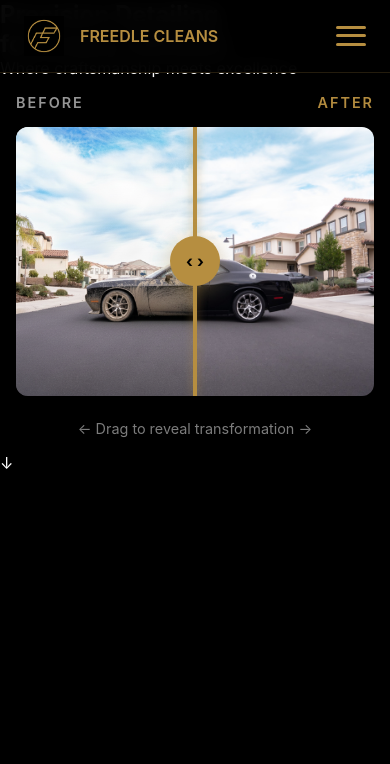
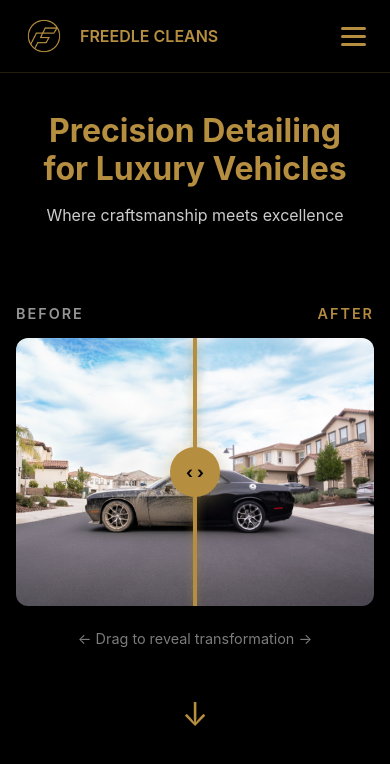
Before and after one commit to kevinjoejaisingh/Freedle-Cleans, a React (Vite) app: page / in a window 390 px wide. Shown: the top 764 px of the page. Built offline with nearby package versions, Linux system fonts and the light colour scheme.

Commit message:
Fix hero section scrolling

```diff
--- a/src/components/Header.css
+++ b/src/components/Header.css
@@ -15,7 +15,6 @@
   justify-content: space-between;
   align-items: center;
   padding: 1.5rem 2rem;
-  position: relative;
 }
 
 .logo {
@@ -23,7 +22,6 @@
   align-items: center;
   gap: 1rem;
   text-decoration: none;
-  cursor: pointer;
   z-index: 1001;
 }
 
@@ -39,22 +37,20 @@
   color: var(--gold);
 }
 
-.nav-links {
+.nav-menu {
   display: flex;
+  align-items: center;
   gap: 3rem;
-  list-style: none;
-  align-items: center;
 }
 
-.nav-links a {
+.nav-menu a {
   color: var(--white);
   text-decoration: none;
   font-size: 1rem;
   transition: color 0.3s;
-  cursor: pointer;
 }
 
-.nav-links a:hover {
+.nav-menu a:hover {
   color: var(--gold);
 }
 
@@ -66,7 +62,7 @@
   border-radius: 4px;
   font-weight: 600;
   cursor: pointer;
-  transition: transform 0.2s, box-shadow 0.2s;
+  transition: transform 0.2s;
 }
 
 .book-btn:hover {
@@ -74,47 +70,32 @@
   box-shadow: 0 8px 20px rgba(182, 142, 64, 0.3);
 }
 
-/* Hamburger Menu */
 .hamburger {
   display: none;
   flex-direction: column;
-  justify-content: space-around;
-  width: 30px;
-  height: 25px;
-  background: transparent;
+  gap: 5px;
+  background: none;
   border: none;
   cursor: pointer;
+  z-index: 1001;
   padding: 0;
-  z-index: 1001;
 }
 
 .hamburger span {
-  width: 30px;
+  width: 25px;
   height: 3px;
   background: var(--gold);
-  border-radius: 10px;
-  transition: all 0.3s;
-  transform-origin: center;
+  border-radius: 3px;
 }
 
-.hamburger.open span:nth-child(1) {
-  transform: rotate(45deg) translate(7px, 7px);
-}
-
-.hamburger.open span:nth-child(2) {
-  opacity: 0;
-}
-
-.hamburger.open span:nth-child(3) {
-  transform: rotate(-45deg) translate(7px, -7px);
-}
-
-.mobile-book-btn {
-  display: none;
-}
-
-.desktop-only {
-  display: block;
+.overlay {
+  position: fixed;
+  top: 0;
+  left: 0;
+  width: 100vw;
+  height: 100vh;
+  background: rgba(0, 0, 0, 0.7);
+  z-index: 999;
 }
 
 /* Mobile Styles */
@@ -136,14 +117,10 @@
     display: flex;
   }
 
-  .desktop-only {
-    display: none;
-  }
-
-  .nav-links {
+  .nav-menu {
     position: fixed;
+    right: -100%;
     top: 0;
-    right: -100%;
     height: 100vh;
     width: 70%;
     max-width: 300px;
@@ -153,27 +130,23 @@
     gap: 2rem;
     padding: 2rem;
     transition: right 0.3s ease-in-out;
-    border-left: 1px solid rgba(182, 142, 64, 0.2);
+    border-left: 1px solid var(--gold);
+    z-index: 1000;
   }
 
-  .nav-links.mobile-open {
+  .nav-menu.active {
     right: 0;
   }
 
-  .nav-links a {
+  .nav-menu a {
     font-size: 1.5rem;
     text-align: center;
   }
 
-  .mobile-book-btn {
-    display: block;
+  .nav-menu .book-btn {
     width: 100%;
-  }
-
-  .mobile-book-btn .book-btn {
-    width: 100%;
+    max-width: 200px;
     padding: 1rem 2rem;
-    font-size: 1.2rem;
   }
 }
 
@@ -182,7 +155,7 @@
     font-size: 1rem;
   }
 
-  .nav-links {
+  .nav-menu {
     width: 80%;
   }
 }
--- a/src/components/Header.jsx
+++ b/src/components/Header.jsx
@@ -4,56 +4,43 @@ import './Header.css'
 import logo from '../assets/images/logo.png'
 
 function Header() {
-  const [mobileMenuOpen, setMobileMenuOpen] = useState(false)
+  const [isOpen, setIsOpen] = useState(false)
 
   const handleBooking = () => {
     window.open('https://calendly.com/freedle-clean', '_blank')
-  }
-
-  const toggleMobileMenu = () => {
-    setMobileMenuOpen(!mobileMenuOpen)
-  }
-
-  const closeMobileMenu = () => {
-    setMobileMenuOpen(false)
+    setIsOpen(false)
   }
 
   return (
+    <>
       <header className="header">
         <nav className="nav">
-        <Link to="/" className="logo" onClick={closeMobileMenu}>
+          <Link to="/" className="logo">
             <img src={logo} alt="Freedle Cleans Logo" className="logo-image" />
             <div className="logo-text">FREEDLE CLEANS</div>
           </Link>
 
-        {/* Hamburger Menu Button */}
           <button
-          className={`hamburger ${mobileMenuOpen ? 'open' : ''}`}
-          onClick={toggleMobileMenu}
-          aria-label="Toggle menu"
+            className="hamburger"
+            onClick={() => setIsOpen(!isOpen)}
           >
             <span></span>
             <span></span>
             <span></span>
           </button>
 
-        {/* Navigation Links */}
-        <ul className={`nav-links ${mobileMenuOpen ? 'mobile-open' : ''}`}>
-          <li><Link to="/" onClick={closeMobileMenu}>Home</Link></li>
-          <li><Link to="/services" onClick={closeMobileMenu}>Services</Link></li>
-          <li><Link to="/reviews" onClick={closeMobileMenu}>Reviews</Link></li>
-          <li><Link to="/about" onClick={closeMobileMenu}>About Us</Link></li>
-          <li className="mobile-book-btn">
-            <button className="book-btn" onClick={() => { handleBooking(); closeMobileMenu(); }}>
-              Book Now
-            </button>
-          </li>
-        </ul>
-
-        {/* Desktop Book Button */}
-        <button className="book-btn desktop-only" onClick={handleBooking}>Book Now</button>
+          <div className={`nav-menu ${isOpen ? 'active' : ''}`}>
+            <Link to="/" onClick={() => setIsOpen(false)}>Home</Link>
+            <Link to="/services" onClick={() => setIsOpen(false)}>Services</Link>
+            <Link to="/reviews" onClick={() => setIsOpen(false)}>Reviews</Link>
+            <Link to="/about" onClick={() => setIsOpen(false)}>About Us</Link>
+            <button className="book-btn" onClick={handleBooking}>Book Now</button>
+          </div>
         </nav>
       </header>
+
+      {isOpen && <div className="overlay" onClick={() => setIsOpen(false)}></div>}
+    </>
   )
 }
 
--- a/src/components/Hero.css
+++ b/src/components/Hero.css
@@ -1,188 +1,76 @@
-.header {
-  position: fixed;
-  top: 0;
-  width: 100%;
-  background: rgba(0, 0, 0, 0.95);
-  backdrop-filter: blur(10px);
-  z-index: 1000;
-  border-bottom: 1px solid rgba(182, 142, 64, 0.2);
+.hero {
+  min-height: 100vh;
+  display: flex;
+  flex-direction: column;
+  padding-top: 100px; /* Space for fixed header */
+  padding-bottom: 2rem;
 }
 
-.nav {
-  max-width: 1400px;
+.hero-content {
+  text-align: center;
+  padding: 3rem 2rem;
+  max-width: 1200px;
   margin: 0 auto;
-  display: flex;
-  justify-content: space-between;
-  align-items: center;
-  padding: 1.5rem 2rem;
-  position: relative;
 }
 
-.logo {
-  display: flex;
-  align-items: center;
-  gap: 1rem;
-  text-decoration: none;
-  cursor: pointer;
-  z-index: 1001;
+.hero-content h1 {
+  font-size: 3.5rem;
+  font-weight: 700;
+  color: var(--gold);
+  margin-bottom: 1rem;
+  line-height: 1.2;
 }
 
-.logo-image {
-  width: 50px;
-  height: 50px;
-  object-fit: contain;
+.hero-content p {
+  font-size: 1.5rem;
+  color: rgba(255, 255, 255, 0.8);
+  margin-bottom: 2rem;
 }
 
-.logo-text {
-  font-size: 1.5rem;
-  font-weight: 600;
+.scroll-indicator {
+  text-align: center;
+  padding: 2rem 0;
   color: var(--gold);
+  font-size: 2rem;
+  animation: bounce 2s infinite;
 }
 
-.nav-links {
-  display: flex;
-  gap: 3rem;
-  list-style: none;
-  align-items: center;
+@keyframes bounce {
+  0%, 20%, 50%, 80%, 100% {
+    transform: translateY(0);
+  }
+  40% {
+    transform: translateY(-10px);
+  }
+  60% {
+    transform: translateY(-5px);
+  }
 }
 
-.nav-links a {
-  color: var(--white);
-  text-decoration: none;
-  font-size: 1rem;
-  transition: color 0.3s;
-  cursor: pointer;
-}
-
-.nav-links a:hover {
-  color: var(--gold);
-}
-
-.book-btn {
-  background: var(--gold);
-  color: var(--black);
-  padding: 0.75rem 2rem;
-  border: none;
-  border-radius: 4px;
-  font-weight: 600;
-  cursor: pointer;
-  transition: transform 0.2s, box-shadow 0.2s;
-}
-
-.book-btn:hover {
-  transform: translateY(-2px);
-  box-shadow: 0 8px 20px rgba(182, 142, 64, 0.3);
-}
-
-/* Hamburger Menu */
-.hamburger {
-  display: none;
-  flex-direction: column;
-  justify-content: space-around;
-  width: 30px;
-  height: 25px;
-  background: transparent;
-  border: none;
-  cursor: pointer;
-  padding: 0;
-  z-index: 1001;
-}
-
-.hamburger span {
-  width: 30px;
-  height: 3px;
-  background: var(--gold);
-  border-radius: 10px;
-  transition: all 0.3s;
-  transform-origin: center;
-}
-
-.hamburger.open span:nth-child(1) {
-  transform: rotate(45deg) translate(7px, 7px);
-}
-
-.hamburger.open span:nth-child(2) {
-  opacity: 0;
-}
-
-.hamburger.open span:nth-child(3) {
-  transform: rotate(-45deg) translate(7px, -7px);
-}
-
-.mobile-book-btn {
-  display: none;
-}
-
-.desktop-only {
-  display: block;
-}
-
-/* Mobile Styles */
 @media (max-width: 768px) {
-  .nav {
-    padding: 1rem 1.5rem;
+  .hero {
+    padding-top: 80px;
   }
 
-  .logo-text {
-    font-size: 1.2rem;
+  .hero-content {
+    padding: 2rem 1rem;
   }
 
-  .logo-image {
-    width: 40px;
-    height: 40px;
+  .hero-content h1 {
+    font-size: 2.5rem;
   }
 
-  .hamburger {
-    display: flex;
-  }
-
-  .desktop-only {
-    display: none;
-  }
-
-  .nav-links {
-    position: fixed;
-    top: 0;
-    right: -100%;
-    height: 100vh;
-    width: 70%;
-    max-width: 300px;
-    background: rgba(0, 0, 0, 0.98);
-    flex-direction: column;
-    justify-content: center;
-    gap: 2rem;
-    padding: 2rem;
-    transition: right 0.3s ease-in-out;
-    border-left: 1px solid rgba(182, 142, 64, 0.2);
-  }
-
-  .nav-links.mobile-open {
-    right: 0;
-  }
-
-  .nav-links a {
-    font-size: 1.5rem;
-    text-align: center;
-  }
-
-  .mobile-book-btn {
-    display: block;
-    width: 100%;
-  }
-
-  .mobile-book-btn .book-btn {
-    width: 100%;
-    padding: 1rem 2rem;
+  .hero-content p {
     font-size: 1.2rem;
   }
 }
 
 @media (max-width: 480px) {
-  .logo-text {
+  .hero-content h1 {
+    font-size: 2rem;
+  }
+
+  .hero-content p {
     font-size: 1rem;
   }
-
-  .nav-links {
-    width: 80%;
-  }
 }
```
Also changed, not shown: 1 other file (tests, documents, lock files or other folders). Lines whose indentation alone changed are shown as unchanged.
